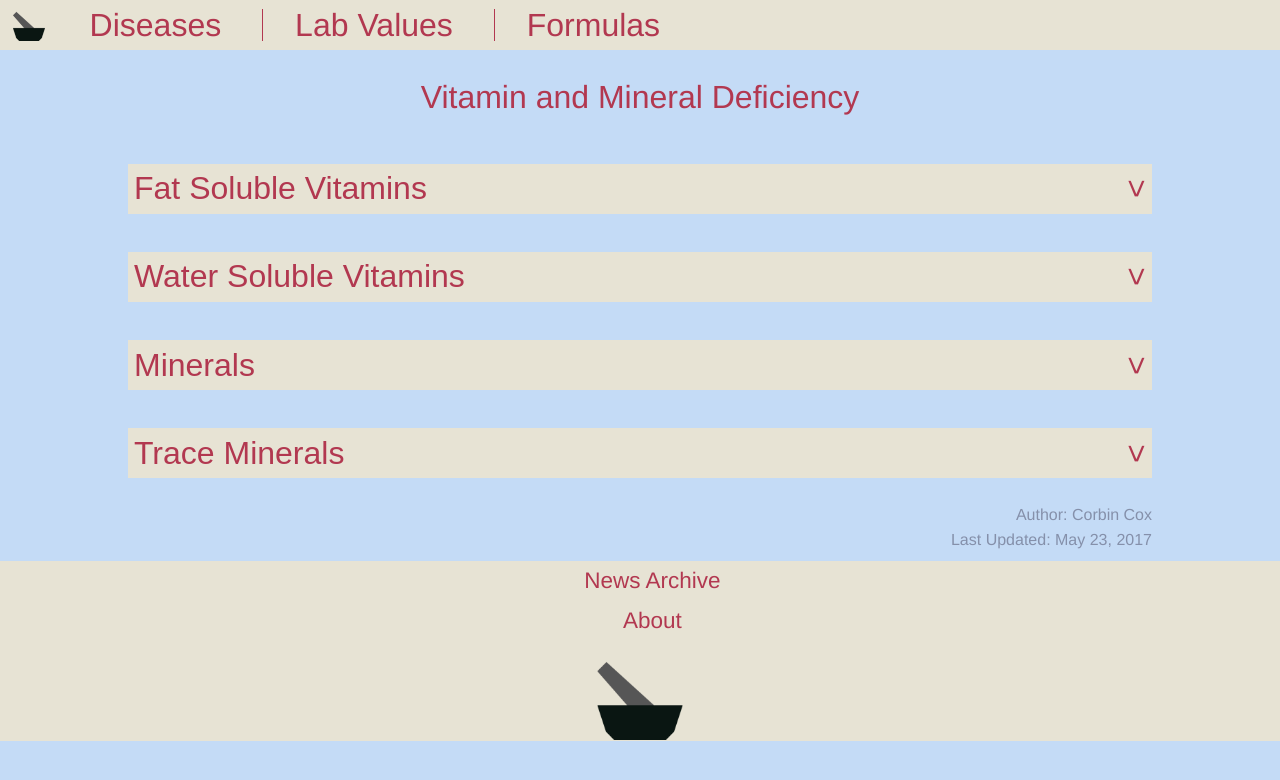
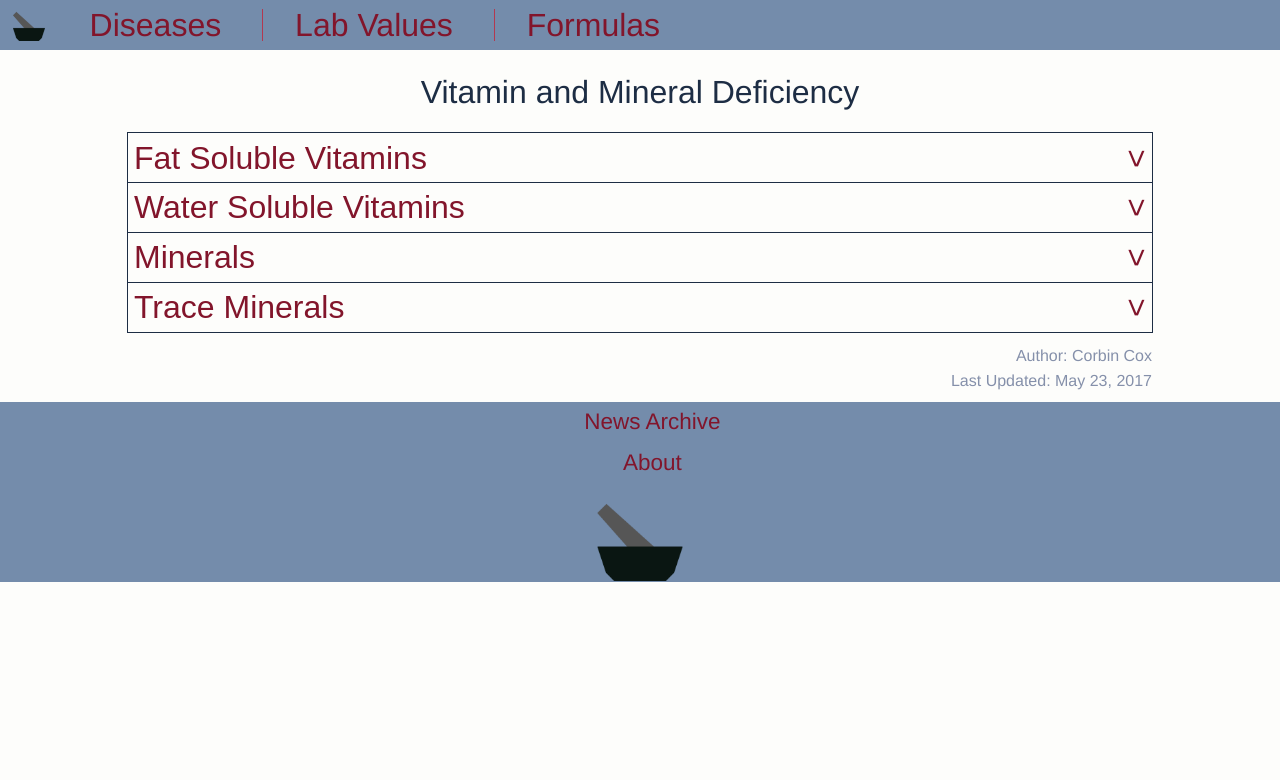
Before and after one commit to corbincox72/peripheral_brain, a Jekyll site: the page built from diseases/metabolic/vit_min_deficiency.html, in a window 1280 px wide. Shown: the top 780 px of the page. Built offline with Jekyll 4.4.1, drawn with Linux system fonts in a browser that asks for light colours.

Commit message:
New color scheme and formatting overhaul

```diff
--- a/css/main.css
+++ b/css/main.css
@@ -51,13 +51,14 @@ a img {
 
 /* Global */
 body{
-  background-color: #c4dbf6;
+  background-color: #fdfdfb;
   font-family: Helvetica, Arial, sans-serif;
   min-height: 100vh;
   font-size: 100%;
+  color: #0d1321;
 }
 a {
-  color: #3b8beb;
+  color: #82152b;
   text-decoration: none;
   font-family: Helvetica, Arial, sans-serif;
 }
@@ -66,28 +67,29 @@ p{
   text-align: justify;
 }
 h1{
-  text-align: left;
-  font-size: 2em;
+  text-align: center;
+  font-size: 200%;
   padding-bottom: 1%;
-  margin: 2% 10% 1%;
-  border-bottom: 1px solid black;
-  color: #b23850
+  margin: 1% 10% 1%;
+  color: #1d2d44;
 }
 a h1{
-  color: #3b8beb;
+  color: #82152b;
 }
 h2{
   text-align: left;
   font-weight: bold;
-  font-size: 1.875em;
-  margin: 2% 10% 1%;
+  font-size: 150%;
+  margin: 1% 10% 1%;
+  color: #1d2d44;
 }
 h3{
-  font-size: 1.5em;
+  font-size: 125%;
   text-align: left;
-  margin: 2% 10% 1%;
+  margin: 1% 10% 1%;
   text-decoration: underline;
   font-weight: bold;
+  color: #1d2d44;
 }
 ul, ol{
   margin: 1% 10%;
@@ -104,17 +106,24 @@ il{
   color: #8590aa;
   margin: 1vh 10%;
 }
+hr {
+  width: 60%;
+  border: 1px solid #1d2d44;
+}
+strong, em{
+  color: #1d2d44;
+}
 /* Navigation */
 .menus{
-    background-color: #e7e3d4;
+    background-color: #748cab;
 }
 .menus a{
-  color: #b23850;
+  color: #82152b;
   text-decoration: none;
   list-style-type: none;
 }
 .header {
-    margin: 0 0 5px 0;
+    margin: 0 0 1% 0;
     padding: 1vh 0;
     width: 100%;
     display: inline-block;
@@ -153,6 +162,7 @@ il{
   text-align: center;
   font-size: 2.5vh;
   padding-bottom: 1px;
+  margin-top: 1%;
 }
 .footer-links > li{
   display: block;
@@ -162,8 +172,7 @@ il{
 /* Posts */
 .post{
   display: block;
-  background-color: #e7e3d4;
-  padding: 0.5em 1em;
+  padding: 0.5em 0em;
   margin-top: 1em;
   margin-bottom: 1em;
 }
@@ -191,11 +200,11 @@ button.accordion {
     font-size: 2em;
     padding-top: 0.5%;
     padding-bottom: 0.5%;
-    margin: 2% 10% 1%;
+    margin: 0% 10% 0%;
     border: none;
-    outline: none;
-    background: #e7e3d4;
-    color: #b23850;
+    outline: 1px solid #1d2d44;
+    background: #fdfdfb;
+    color: #82152b;
 }
 div.panel {
     display: none;
@@ -234,11 +243,11 @@ table{
   text-align: justify;
 }
 tr~tr:hover{
-  background: #8590aa;
+  background: #748cab;
 }
 th, td{
   padding: 0.25em 1em;
-  border-bottom: 1px solid #000;
+  border-bottom: 1px solid #1d2d44;
 }
 th{
   font-weight: bold;
--- a/css/mobile.css
+++ b/css/mobile.css
@@ -3,16 +3,22 @@
     font-size: 14pt;
     text-align: left;
   }
-  h1, h2, h3, ul, ol, il, p, button.accordion{
+  h1, h2, h3, ul, ol, il, p{
     margin: 3% 5% 1% 5%;
+  }
+  p{
     text-align: left;
   }
   button.accordion{
     width: 90% ;
     padding: 1.5% 1%;
+    margin: 0% 5%;
   }
   h1, button.accordion {
     font-size: 1.3em;
+  }
+  h1{
+    font-weight: bold;
   }
   h2 {
     font-size: 1.125em;
@@ -25,6 +31,9 @@
   }
   .credits{
     font-size: 50%
+  }
+  hr {
+    width: 80%;
   }
 
   /* Header */
--- a/diseases/metabolic/vit_min_deficiency.html
+++ b/diseases/metabolic/vit_min_deficiency.html
@@ -14,20 +14,20 @@ last-updated: May 23, 2017
 <p><strong>Physiology:</strong> Retinoic acid is used as a steroid hormone for regulating cell growth and differentiation. Retinoic acid is stored in the liver as an ester of palmitate, forming retinol palmitate</p>
 
 <p><strong>Pathophysiology:</strong> Symptomatic deficiency of vitamin A is rare, but 40-60% of Americans consume less than 2/3 of the RDA. Symptomatic deficiency is marked by night blindness.</p>
-
+<hr>
 <h2>Vitamin D</h2>
 
 <p><strong>Physiology:</strong> A steroid hormone used primarily in calcium homeostasis. Vitamin D can be synthesized via exposure to sunlight or absorbed in the GI tract.</p>
 
 <p><strong>Pathophysiology:</strong>
 <em>Rickets</em> (children) <em>osteomalacia</em> (adults)</p>
-
+<hr>
 <h2>Vitamin E (<em>tocopherols</em> and <em>tocotrienols</em>)</h2>
 
 <p><strong>Physiology:</strong> Vitamin E functions as an antioxidant to protect against the oxidation of unsaturated fatty acids. Vitamin E accumulates in cellular membranes, adipose tissue, and lipoproteins. By preventing the oxidation of unsaturated fatty acids in LDLs, vitamin E prevents the atherogenic oxidized LDL from forming, lowering atherosclerotic plaque formation.</p>
 
 <p><strong>Epidemiology:</strong> Deficiency is rare</p>
-
+<hr>
 <h2>Vitamin K</h2>
 
 <p><strong>Physiology:</strong> Vitamin K is utilized as an enzyme cofactor used to modify glutamate side chains into carboxyglutamate which promotes the binding of the side chain to calcium. The carboxyglutamate is then utilized in the clotting cascade and for bone mineralization.</p>
@@ -43,43 +43,43 @@ last-updated: May 23, 2017
 <p><strong>Physiology:</strong> Thiamin pyrophosphate is utilized as a cofactor, and it acts as a carbanion (strong nucleophile). Thiamin triphosphate is utilized in nerve signal transmission in the peripheral nervous system.</p>
 
 <p><strong>Pathophysiology:</strong> <em>Beriberi's</em> symptoms include muscular atrophy and weakness, and it is commonly seen in alcoholics and in populations which rely on polished rice as a food source.</p>
-
+<hr>
 <h2>Riboflavin (<em>Vitamin B2</em>)</h2>
 
 <p><strong>Physiology:</strong> Enzyme cofactor for REDOX reactions (FAD and FMN).</p>
 
 <p><strong>Pathophysiology:</strong> Symptoms include angular cheilitis, glossitis, and scaly dermatitis, and the deficiency is commonly found in chronic alcoholics</p>
-
+<hr>
 <h2>Niacin (<em>Vitamin B3</em>)</h2>
 
 <p><strong>Physiology:</strong> Niacin is converted to one of two cofactors, NAD or NADP, and those cofactors are used as electron carriers. Niacin has been shown to lower blood pressure.</p>
 
 <p><strong>Pathophysiology:</strong> <em>Pellagra</em> is a rare deficiency commonly seen in alcoholics, patients with GI absorption issues, and individuals on restricted diets. Pellagra is characterized by "the 3 D's": Dermatitis, Diarrhea, and Dementia.</p>
-
+<hr>
 <h2>Pyridoxine (<em>Vitamin B6</em>)</h2>
 
 <p><strong>Physiology:</strong> Vitamin B6 is converted to pyridoxal phosphate, which is an enzyme cofactor used in the transamination reactions of amino acid metabolism, sphingolipid synthesis, and neurotransmitter synthesis.</p>
 
 <p><strong>Pathophysiology:</strong> Symptoms of vitamin B6 deficiency include irritability, nervousness, and depression, as well as peripheral neuropathy and convulsions in a sever deficiency. A large fraction of the population of the US consumes less than the RDA of pyridoxine.</p>
-
+<hr>
 <h2>Biotin (<em>Vitamin B7</em>)</h2>
 
 <p><strong>Physiology:</strong> Biotin functions as a cofactor for CO2 activation in carboxylase enzymes.</p>
 
 <p><strong>Pathophysiology:</strong> Biotin deficiency is rare, although it is most commonly seen in pregnant women. Biotin can also be sequestered by a protein in egg whites called avidin.</p>
-
+<hr>
 <h2>Folate (<em>Vitamin B9</em>)</h2>
 
 <p><strong>Physiology:</strong> Folate is converted to tetrahydrofolate (THF) which is utilized extensively in 1-carbon metabolism. This means folate is necessary for amino acid and nucleotide metabolism, as well as DNA synthesis and cell proliferation.</p>
 
 <p><strong>Pathophysiology:</strong> Folate deficiency inhibits DNA synthesis leading to anemias, as well as neural tube defects in infants born to deficient mothers. Folate deficiency is commonly seen in alcoholics.</p>
-
+<hr>
 <h2>Cobalamin (<em>Vitamin B12</em>)</h2>
 
 <p><strong>Physiology:</strong> Cobalamin is utilized in two reactions in humans. Methionine synthase (which converts homocysteine into methionine) and Methylmalonyl-CoA mutase (which converts methylmalonyl-CoA into succinyl-CoA).</p>
 
 <p><strong>Pathophysiology:</strong> Cobalamin deficiency leads to a buildup of homocysteine and methylmalonic acid, which leads to anemia and neurological damage. Cobalamin deficiency is rare in most cases, except in vegetarians and individuals with chronic GI absorption issues.</p>
-
+<hr>
 <h2>Vitamin C (<em>Ascorbic Acid</em>)</h2>
 
 <p><strong>Physiology:</strong> Vitamin C is used as a cofactor in enzymes involving the hydroxylation of lysine and proline which are then used in collagen. Vitamin C is also used non-enzymatically in the stomach to reduce Iron (III) to Iron (II), which is absorbed better. Laslty, vitamin C acts as a general antioxidant, protecting the other vitamins from oxidation.</p>
@@ -93,7 +93,7 @@ last-updated: May 23, 2017
 <p><strong>Physiology:</strong> Calcium is utilized as a structural element in bones and as a second messenger for intracellular signaling. Calcium is also utilized in muscle contraction, nerve signalling, blood coagulation, and the actiation of certain proteins.</p>
 
 <p><strong>Pathophysiology:</strong> Symptoms of calcium deficiency often mimic vitamin D deficiency, and result in muscle cramps among other symptoms (see Metabolic: Fluids and Electrolytes). Calcium deficiency is commonly seen in femalse and low-income children.</p>
-
+<hr>
 <h2>Iron</h2>
 
 <p><strong>Physiology:</strong> Iron is used in oxygen transport, metabolism, cell proliferation, and immune function. Free iron is toxic to cells, and as such free iron is sequestered in ferritin while inside cells, and in transferrin while in the blood.</p>
@@ -107,13 +107,13 @@ last-updated: May 23, 2017
 <p><strong>Physiology:</strong> Copper is used by many enzymes, including those involved in iron reduction/oxidation as well as enzymes involved in collagen cross linking.</p>
 
 <p><strong>Pathophysiology:</strong> Copper deficiency resembles scurvy, and presents with anemia, bone demineralization, and hemorrhages.</p>
-
+<hr>
 <h2>Iodine</h2>
 
 <p><strong>Physiology:</strong> Iodine is used in the production of thyroid hormones</p>
 
 <p><strong>Pathophysiology:</strong> Iodine deficiency is uncommon now, as Iodine is added to table salt, but cases of Iodine deficiency present with <em>goiter</em>, and enlargement of the thyroid gland, and potentially <em>cretinism</em>, which is severely stunted mental and physical growth.</p>
-
+<hr>
 <h2>Zinc</h2>
 
 <p><strong>Physiology:</strong> Zinc is used for metaloenzymes and zinc-finger motifs in DNA binding domains.</p>
--- a/home.html
+++ b/home.html
@@ -3,13 +3,15 @@ layout: default
 title: Home
 ---
 
-<h1 style="border-bottom: 4px solid black;">News</h1>
+<h1>News</h1>
+<hr style="width: 75%; border: 3px solid #1d2d44">
 <ul class="post-list">
 {% for post in site.posts limit: 10 %}
   <li class="post">
     <a href="{{ site.baseurl }}{{ post.url }}"><h1>{{ post.title }} : {{ post.date | date: "%m/%d/%Y" }}</h1></a>
     <p>{{ post.content }}
   </li>
+  <hr style="width: 75%; border: 3px solid #1d2d44">
 {% endfor %}
 
 
```
Also changed, not shown: 5 other files.
